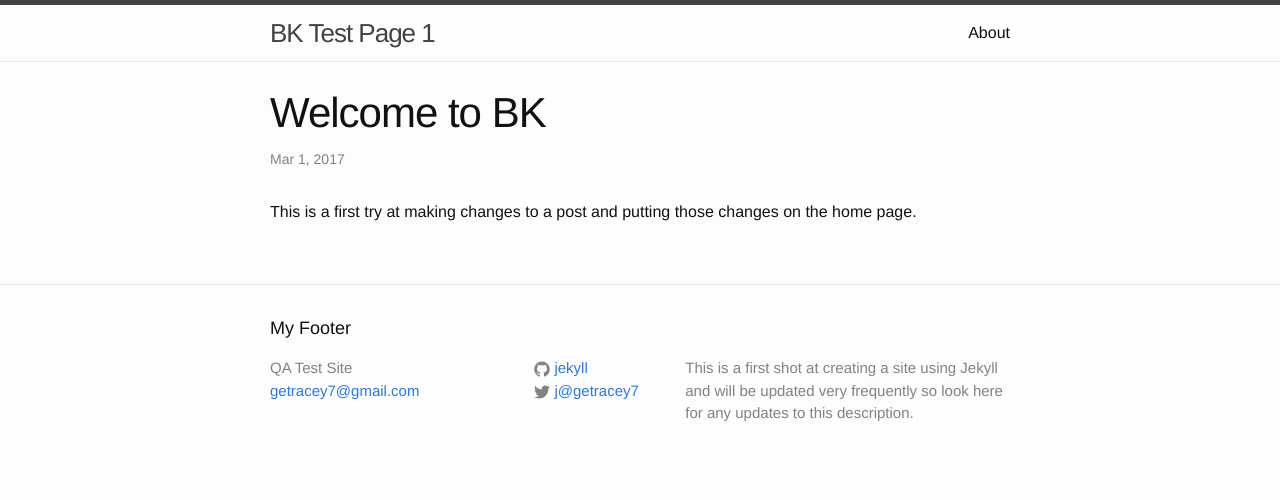
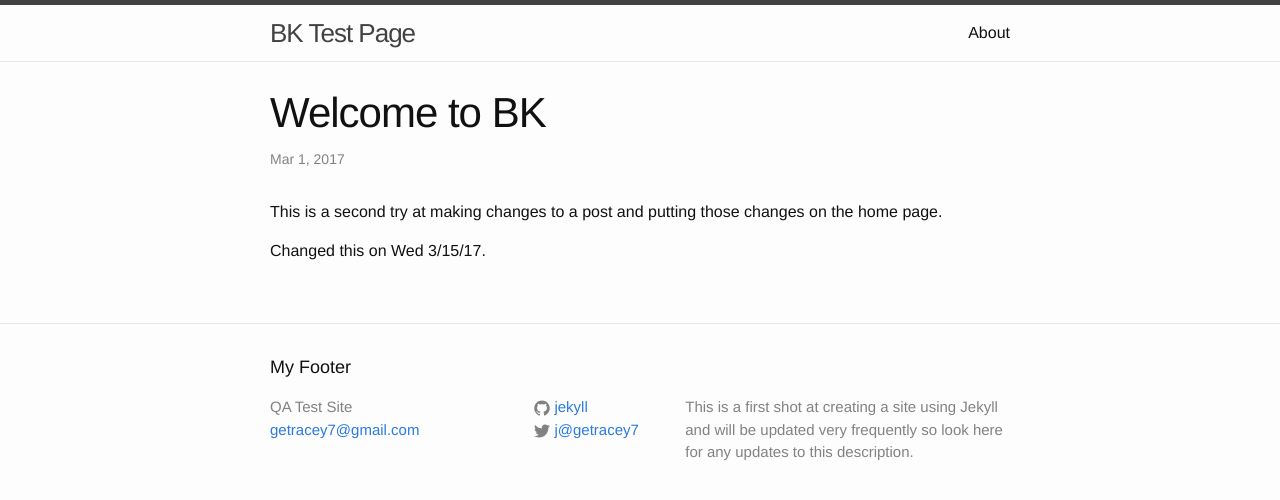
Before and after one commit to getracey/BKR-New-Site, a Jekyll site: the page built from _posts/2017-03-01-welcome-to-bk.markdown, in a window 1280 px wide. Shown: the top 500 px of the page. Built offline with Jekyll 4.4.1, drawn with Linux system fonts in a browser that asks for light colours.

Commit message:
Changed a post

```diff
--- a/_includes/header.html
+++ b/_includes/header.html
@@ -2,7 +2,7 @@
 
   <div class="wrapper">
 
-    <a class="site-title" href="{{ "/" | relative_url}}">BK Test Page 1</a>
+    <a class="site-title" href="{{ "/" | relative_url}}">BK Test Page</a>
 
     <nav class="site-nav">
       <span class="menu-icon">
--- a/_posts/2017-03-01-welcome-to-bk.markdown
+++ b/_posts/2017-03-01-welcome-to-bk.markdown
@@ -4,4 +4,6 @@ title:  "Welcome to BK"
 date:   2017-03-01 01:53:24 -0600
 categories: jekyll update
 ---
-This is a first try at making changes to a post and putting those changes on the home page.
+This is a second try at making changes to a post and putting those changes on the home page.
+
+Changed this on Wed 3/15/17.
```
